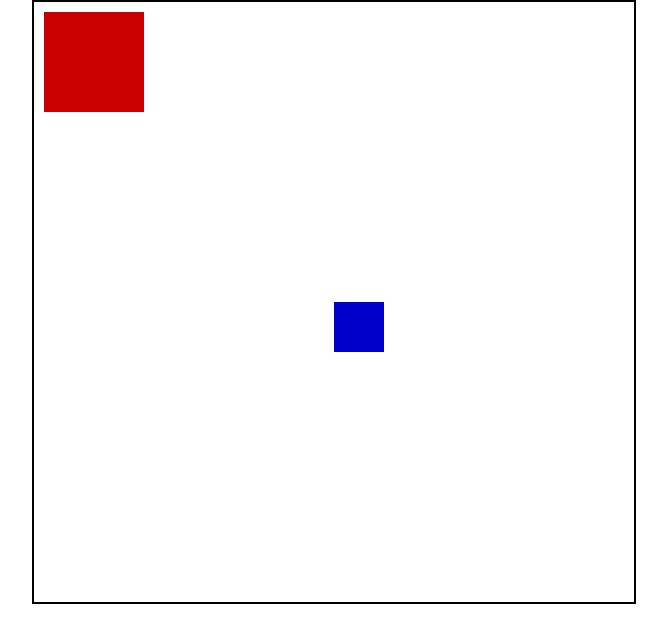
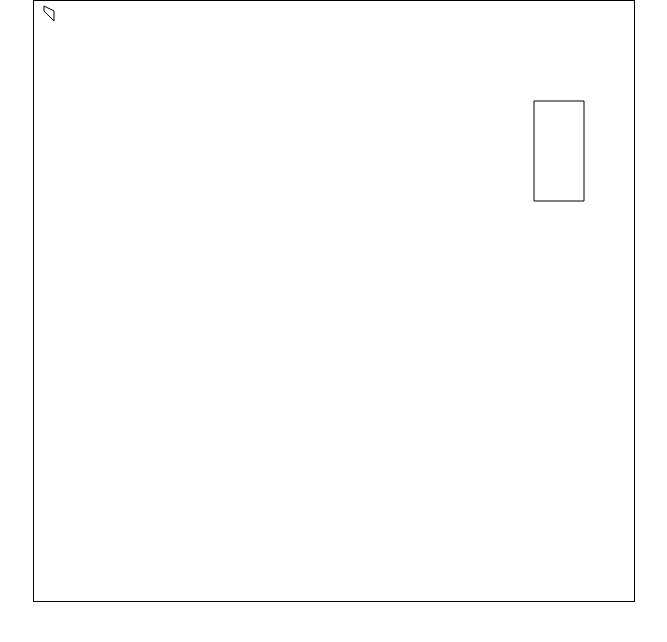
Before and after one commit to matsmolinski/virtual-camera, a plain HTML site: page index.html in a window 1280 px wide. Shown: the whole page, without its empty margins (306-973 px from the left). Drawn offline with Linux system fonts and the light colour scheme.

Commit message:
Adding zoom but im not happy

```diff
--- a/drawer.js
+++ b/drawer.js
@@ -1,30 +1,92 @@
-class Prostokat {
-    constructor(wysokosc, szerokosc) {
-        this.wysokosc = wysokosc;
-        this.szerokosc = szerokosc;
+class Point2D {
+    constructor(x, y) {
+        this.x = x;
+        this.y = y;
     }
 }
 
-let rects = [new Prostokat(100, 100), new Prostokat(50, 50)];
+class Point3D {
+    constructor(x, y, z) {
+        this.x = x;
+        this.y = y;
+        this.z = z;
+    }
+}
+
+class Line {
+    constructor(p1, p2) {
+        this.p1 = p1;
+        this.p2 = p2;
+    }
+}
+
+class Polygon {
+    constructor(points) {
+        this.points = points;
+    }
+}
+
+let polygons = [new Polygon([new Point3D(500, 200, 10), new Point3D(550, 200, 10), new Point3D(550, 100, 10), new Point3D(500, 100, 10)]),
+                new Polygon([new Point3D(20, 20, 10), new Point3D(20, 20, 20), new Point3D(20, 10, 20), new Point3D(20, 10, 10)])];
+let distance = 10;
 
 document.addEventListener('keydown', (event) => {
     const keyName = event.key;
 
-    if (keyName === 'w') {
-        rects[0].szerokosc += 10;
+    if (keyName === '+' || keyName === '=') {// dla wygody gdy nie ma klawiatury numerycznej
+        distance = distance + 1;
+    }
+
+    if (keyName === '-') {
+        distance = distance - 1;
     }
     draw();
 });
 
 
 function draw() {
-    var canvas = document.getElementById('canvas');
+    const canvas = document.getElementById('canvas');
     if (canvas.getContext) {
-        var ctx = canvas.getContext('2d');
+        const context = canvas.getContext('2d');
+        context.clearRect(0, 0, canvas.width, canvas.height);
 
-        ctx.fillStyle = 'rgb(200, 0, 0)';
-        ctx.fillRect(10, 10, rects[0].szerokosc, rects[0].wysokosc);
-        ctx.fillStyle = 'rgb(0, 0, 200)';
-        ctx.fillRect(300, 300, rects[1].szerokosc, rects[1].wysokosc);
+        /*context.fillStyle = 'rgb(200, 0, 0)';
+        context.fillRect(rects[0].szerokosc, rects[0].szerokosc, rects[0].szerokosc, rects[0].wysokosc);
+        context.fillStyle = 'rgb(0, 0, 200)';
+        context.fillRect(300, 300, rects[1].szerokosc, rects[1].wysokosc);*/
+        polygons.forEach((polygon) => {
+            let points = [];
+            polygon.points.forEach((element) => {
+                projected_point = point3Dto2D(element);
+                if (typeof projected_point != "undefined") {
+                    points.push(projected_point);
+                }
+            });
+            console.log(points);
+            drawPolygon(context, points);
+        });
     }
 }
+
+function drawPolygon(context, points) {
+    context.beginPath();
+    context.moveTo(points[0].x, points[0].y);
+    points.forEach((element) => {
+        context.lineTo(element.x, element.y);
+    })
+    context.closePath();
+    context.stroke();
+}
+
+function point3Dto2D(point3D) {
+    console.log(point3D)
+    console.log(point3D.x)
+    console.log(point3D.y)
+    console.log(point3D.z)
+    if (point3D.z < 0) {
+        z = 0.000001
+    }
+    x = point3D.x * (distance / point3D.z)
+    y = point3D.y * (distance / point3D.z)
+    return new Point2D(x, y)
+}
--- a/index.html
+++ b/index.html
@@ -8,7 +8,7 @@
             left: 0px;
             right: 0px;
             bottom: 0px;
-            border: 2px solid black;
+            border: 1px solid black;
             margin: 0 auto;
         }
     </style>
```
